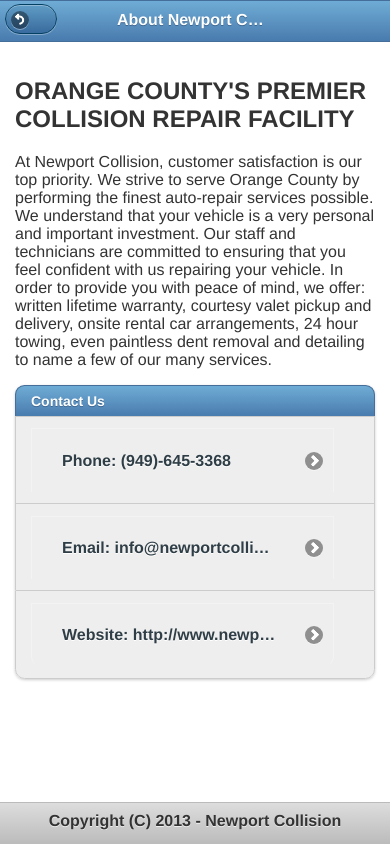
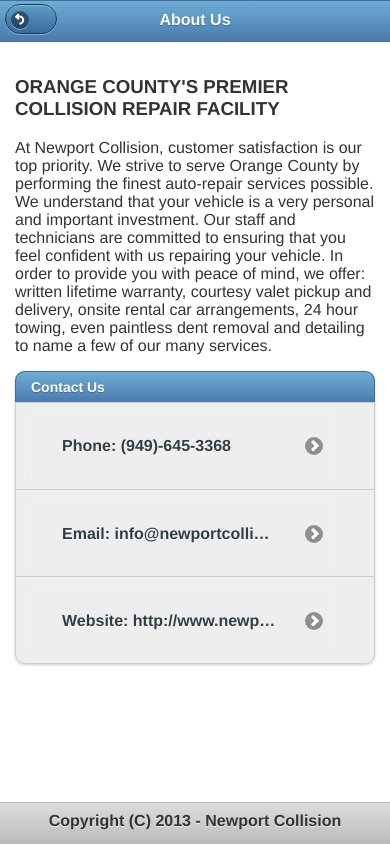
Before and after one commit to thedeadofblackfire/phonegap-rmc-prod, a plain HTML site: page www/index.html in a window 390 px wide. Both pictures are taken after a click on the link "About Newport Collision". Drawn offline with Linux system fonts and the light colour scheme; some packages are replaced by stand-ins of ours.

Commit message:
05122121

```diff
--- a/www/index.html
+++ b/www/index.html
@@ -69,12 +69,12 @@
               &nbsp;
           </a>
           <h2>
-              About Newport Collision
+              About Us
           </h2>
       </div>
 	  <div data-role="content" class="ui-content" role="main">
 
-            <h2>ORANGE COUNTY'S PREMIER COLLISION REPAIR FACILITY</h2>
+            <h3>ORANGE COUNTY'S PREMIER COLLISION REPAIR FACILITY</h3>
 			<p>At Newport Collision, customer satisfaction is our top priority. We strive to serve Orange County by performing the finest auto-repair services possible. We understand that your vehicle is a very personal and important investment. Our staff and technicians are committed to ensuring that you feel confident with us repairing your vehicle. In order to provide you with peace of mind, we offer: written lifetime warranty, courtesy valet pickup and delivery, onsite rental car arrangements, 24 hour towing, even paintless dent removal and detailing to name a few of our many services.</p>
 
 				<ul data-role="listview" data-inset="true" data-theme="c" data-dividertheme="b" class="ui-listview ui-listview-inset ui-corner-all ui-shadow">
```
